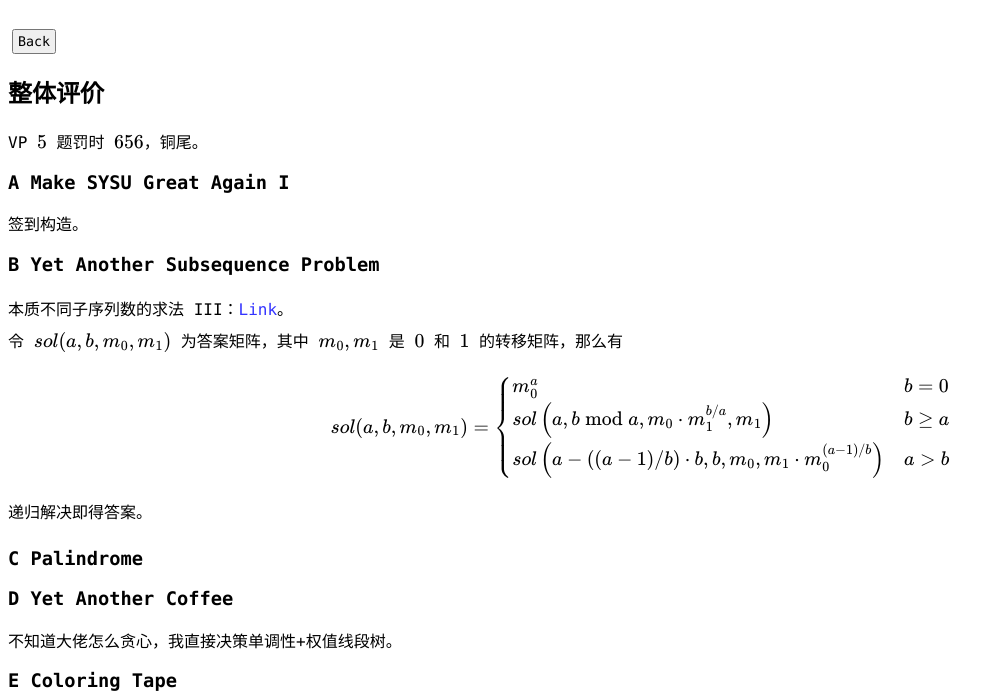
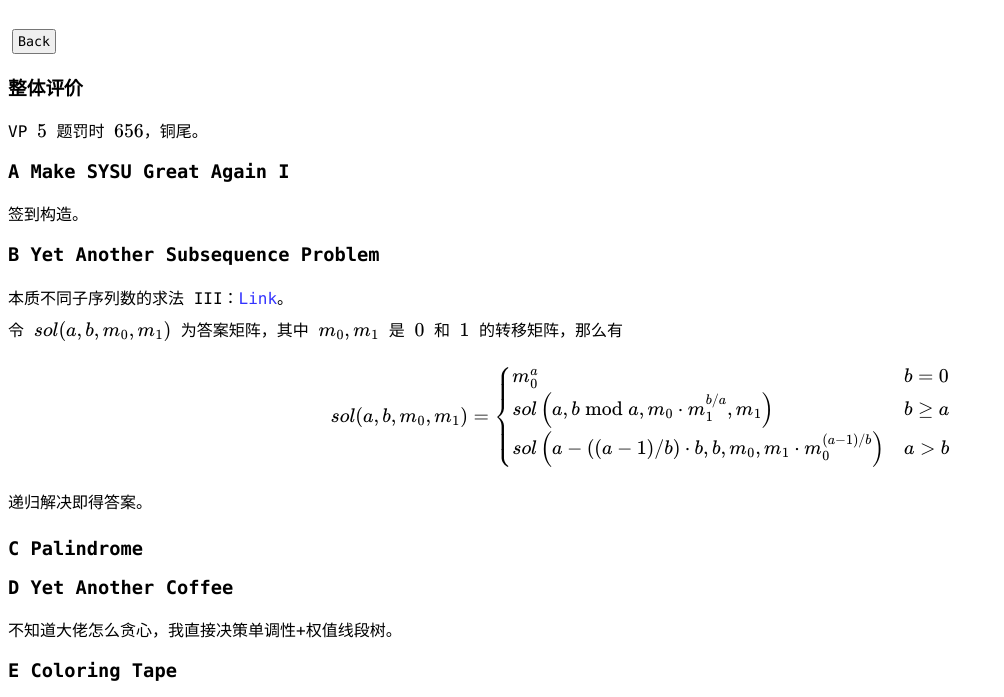
Before and after one commit to AccRobin/AccRobin.github.io, a plain HTML site: page solu/2023CCPC_Qinhuangdao.html in a window 1280 px wide. Shown: the part 99-796 px from the top of the page, without its empty margins (0-1004 px from the left). Drawn offline with nearby package versions, Linux system fonts and the light colour scheme; some packages are replaced by stand-ins of ours.

Commit message:
Update 2023CCPC_Qinhuangdao.html

```diff
--- a/solu/2023CCPC_Qinhuangdao.html
+++ b/solu/2023CCPC_Qinhuangdao.html
@@ -16,14 +16,14 @@
         }
     </style>
     <link href="../additional_files/pgmain.min.css" rel="stylesheet" type="text/css">
-    <title>CF1858D Trees and Segments</title>
+    <title>2023 CCPC Qinhuangdao</title>
 </head>
 
 <body>
     <h1><p style="text-align: center;">2023 CCPC Qinhuangdao</p></h1>
     <a href="index_solu.html"><button>Back</button></a>
 
-    <h2>整体评价</h2>
+    <h3>整体评价</h3>
 
     VP $5$ 题罚时 $656$，铜尾。
 
```
